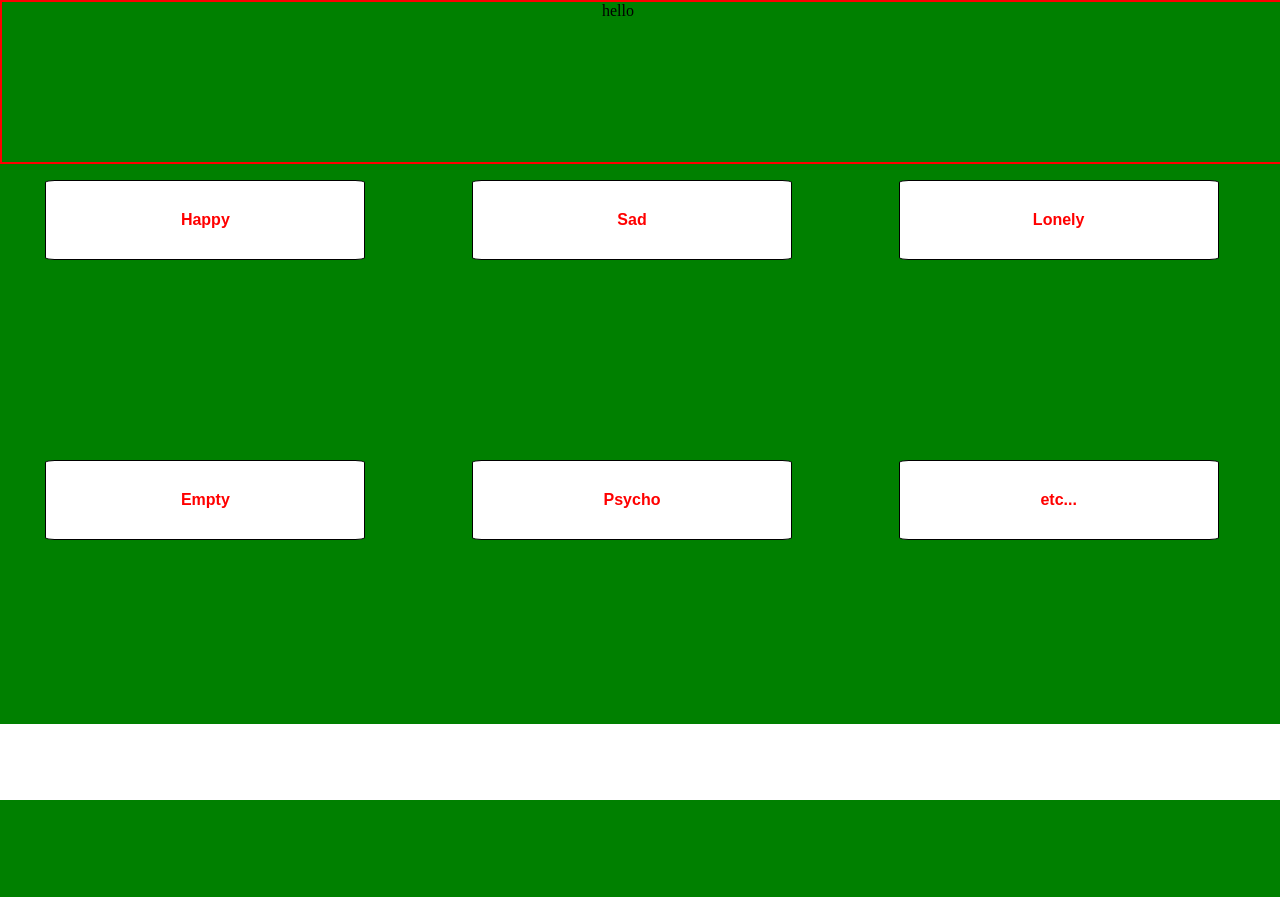
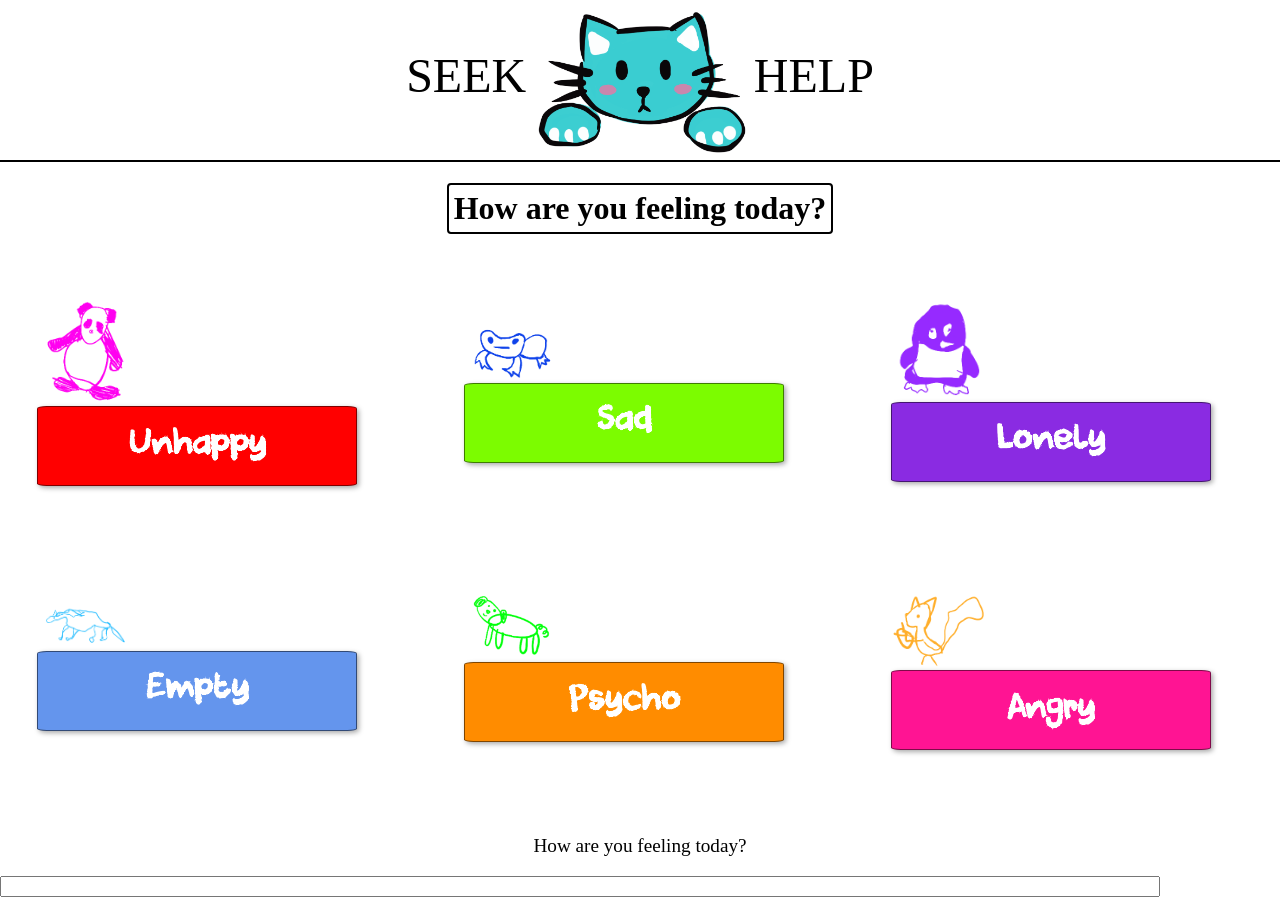
Before and after one commit to Weegee5859/Hackathon_2023, a Flask app: page / in a window 1280 px wide. Before the commit the page ends 800 px from the top, so only its background shows below. Run offline with Flask 3, Linux system fonts and the light colour scheme.

Commit message:
css updated and images added
Basis of website setup, animal images and colors setup

```diff
--- a/brittany/website/static/css/home.css
+++ b/brittany/website/static/css/home.css
@@ -1,3 +1,8 @@
+@font-face {
+	font-family: Crayon;
+	src: url(/static/fonts/ColoredCrayons.ttf);
+}
+
 body {
 	height: 100%;
 	width: 100%;
@@ -6,31 +11,61 @@ body {
 }
 
 p {
-	color: yellow;
+	color: black;
+	font-size: 3em;
+	font-family: Rockwell;
 }
 
 .mood_button {
-	border-width: 	0px;
-	width: 	25vw;
+	border-width: 0px;
+	width: 25vw;
 	height: 10vh;
-	color: red;
-	border: 1px solid black;
+	color: white;
+	border: 1px solid rgba(0,0,0,0.5);
 	border-radius: 3%;
 	background-color: white;
 	margin-bottom: 1em;
-	margin-top: 1em;
-	font-size: 1em;
+	font-size: 2em;
 	font-weight: bolder;
 	margin-right: 1em;
+	box-shadow: 2px 2px 5px #aaaaaa;
+	font-family: 'Crayon';
+}
 
+.mood_button:hover {
+	transition: 0.3s ease-in-out;
+	border: 1px solid yellow;
 }
+
+.mood_button#one {
+	background-color: red
+}
+
+	.mood_button#two {
+		background-color: lawngreen
+	}
+
+	.mood_button#three {
+		background-color: blueviolet
+	}
+
+	.mood_button#four {
+		background-color: cornflowerblue
+	}
+
+	.mood_button#five {
+		background-color: darkorange
+	}
+
+	.mood_button#six {
+		background-color: deeppink
+	}
 
 .mood_button_container {
 	display: flex;
 	flex-direction: row;
 	flex-wrap: 	wrap;
 	justify-content: space-around;
-	background-color: green;
 	height: 70vh;
 }
 
@@ -39,8 +74,7 @@ p {
 	display: flex;
 	justify-content: center;
 	align-content: center;
-	border: 2px solid red;
-	background-color: green;
+	border-bottom: 2px solid black;
 	height: 20vh;
 }
 
@@ -51,3 +85,60 @@ p {
 	background-color: dodgeblue;
 	border: 2px blue;
 }
+
+.input_container {
+	display: flex;
+	flex-direction: column;
+	justify-content: center;
+	align-content: center;
+}
+.input_container p {
+	width: 100%;
+	text-align: center;
+	font-size: 1.2em;
+}
+input {
+	width: 90%;
+}
+
+.mood_button_container div {
+	display: flex;
+	flex-direction: column;
+	align-content: center;
+	justify-content: center;
+}
+
+.mood_button_container img {
+	height 6em;
+	width: 6em;
+}
+
+.top.speech::after {
+	/* (C1-1) UP TRIANGLE */
+	border-bottom-color: #a53d38;
+	border-top: 0;
+	/* (C1-2) POSITION AT TOP */
+	top: -20px;
+	left: 50%;
+	margin-left: -20px;
+}
+.speech::after {
+	/* (B1-1) ATTACH TRANSPARENT BORDERS */
+	content: "";
+	border: 20px solid transparent;
+	/* (B1-2) NECESSARY TO POSITION THE "TAIL" */
+	position: absolute;
+}
+
+.character_bubble_container {
+	width: 100%;
+	display: flex;
+	justify-content: center;
+	align-content: center;
+}
+
+.character_bubble_container h1 {
+	border: 2px solid black;
+	padding: 5px;
+	border-radius: 4px;
+}
--- a/brittany/website/templates/home.html
+++ b/brittany/website/templates/home.html
@@ -7,20 +7,45 @@
   <link rel="stylesheet" type="text/css" href="{{ url_for('static', filename='css/home.css') }}"/>
 </head>
 <body>
-  <div class="character_container">
-    <div class="character" id="character_idle">
-      hello
+    <div class="character_container">
+        <p>SEEK</p>
+        <img src="{{ url_for('static', filename='images/character_blue_small.png') }}">
+        <p>HELP</p>
     </div>
-  </div>
+    <div class="character_bubble_container">
+        <h1 class="speech top"> How are you feeling today?</h1>
+    </div>
+    <div class="mood_button_container">
 
-  <div class="mood_button_container">
-    <button class="mood_button">Happy</button>
-    <button class="mood_button">Sad</button>
-    <button class="mood_button">Lonely</button>
-    <button class="mood_button">Empty</button>
-    <button class="mood_button">Psycho</button>
-    <button class="mood_button">etc...</button>
-  </div>
+        <div>
+            <img src="{{ url_for('static', filename='images/image-1.png') }}">
+            <button class="mood_button" id="one">Unhappy</button>
+        </div>
+        <div>
+            <img src="{{ url_for('static', filename='images/image-2.png') }}">
+            <button class="mood_button" id="two">Sad</button>
+        </div>
+        <div>
+            <img src="{{ url_for('static', filename='images/image-3.png') }}">
+            <button class="mood_button" id="three">Lonely</button>
+        </div>
+        <div>
+            <img src="{{ url_for('static', filename='images/image-4.png') }}">
+            <button class="mood_button" id="four">Empty</button>
+        </div>
+        <div>
+            <img src="{{ url_for('static', filename='images/image-5.png') }}">
+            <button class="mood_button" id="five">Psycho</button>
+        </div>
+        <div>
+            <img src="{{ url_for('static', filename='images/image-6.png') }}">
+            <button class="mood_button" id="six">Angry</button>
+        </div>
+    </div>
+    <div class="input_container">
+        <p>How are you feeling today?</p>
+        <input />
+    </div>
 
 </body>
 </html>
```
Also changed, not shown: brittany/website/static/fonts/ColoredCrayons.ttf (added), brittany/website/static/images/character_blue_small.png (added), brittany/website/static/images/image-1.png (added), brittany/website/static/images/image-2.png (added), brittany/website/static/images/image-3.png (added), brittany/website/static/images/image-4.png (added), brittany/website/static/images/image-5.png (added), brittany/website/static/images/image-6.png (added), 1 other file.
